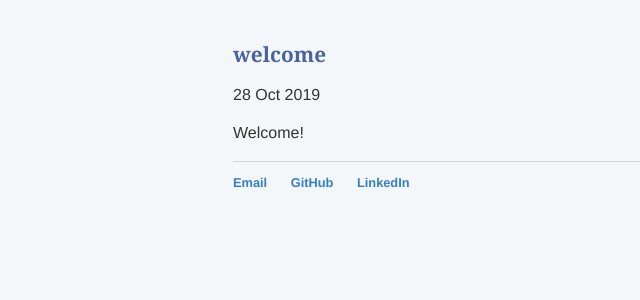
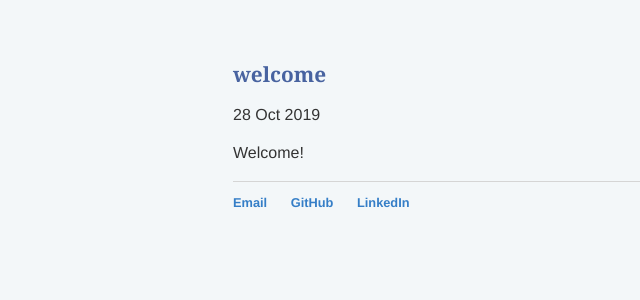
Before and after one commit to sabrinazhong/sabrinazhong.github.io, a Jekyll site: the page built from posts/2019-10-28-welcome.md, in a window 1280 px wide. Shown: the top 300 px of the page, without its empty margins (117-757 px from the left). Built offline with Jekyll 4.4.1, drawn with Linux system fonts in a browser that asks for light colours.

Commit message:
Update main.css

```diff
--- a/css/main.css
+++ b/css/main.css
@@ -1,5 +1,5 @@
 body {
-    margin: 40px auto 40px 350px;
+    margin: 60px auto 40px 350px;
     width: 50%;
     background-color: #F3F7F9;
 }
```
